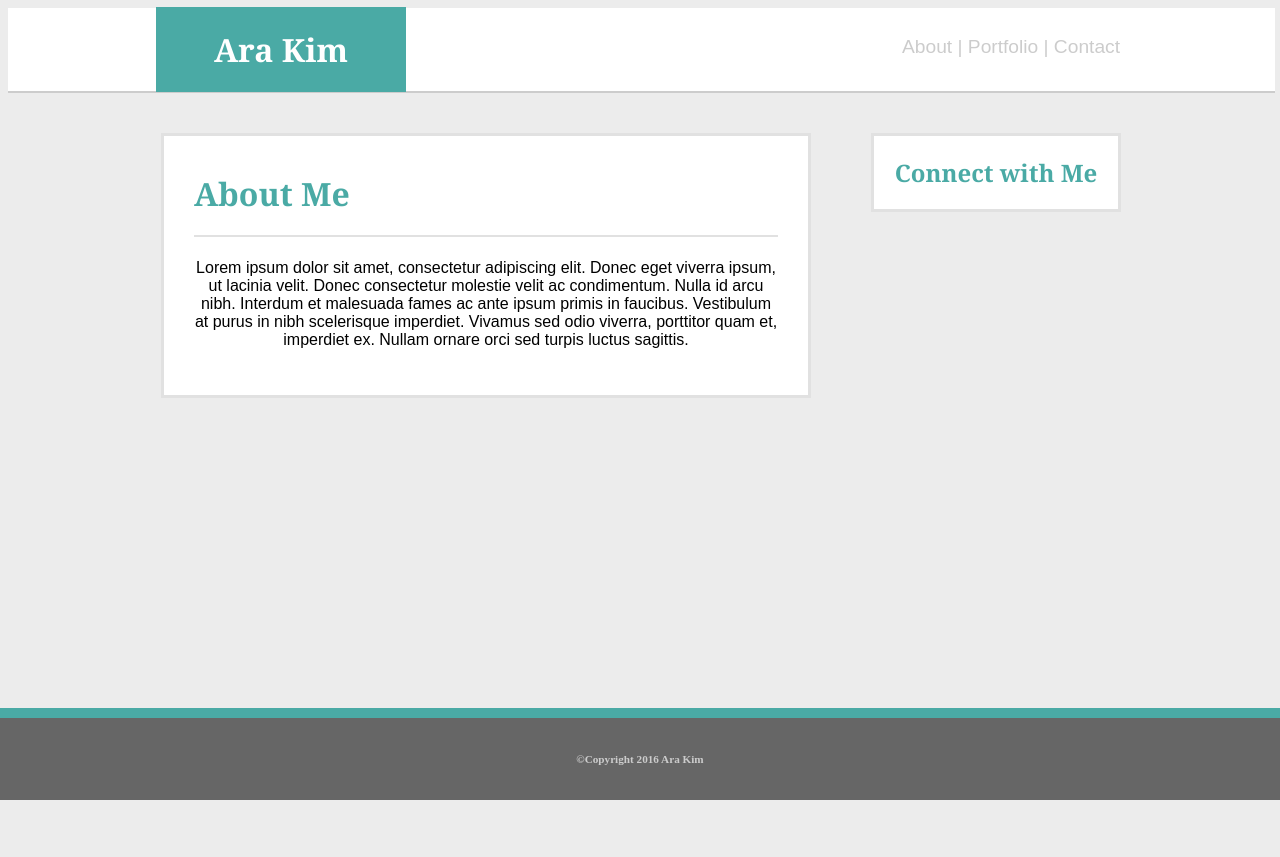
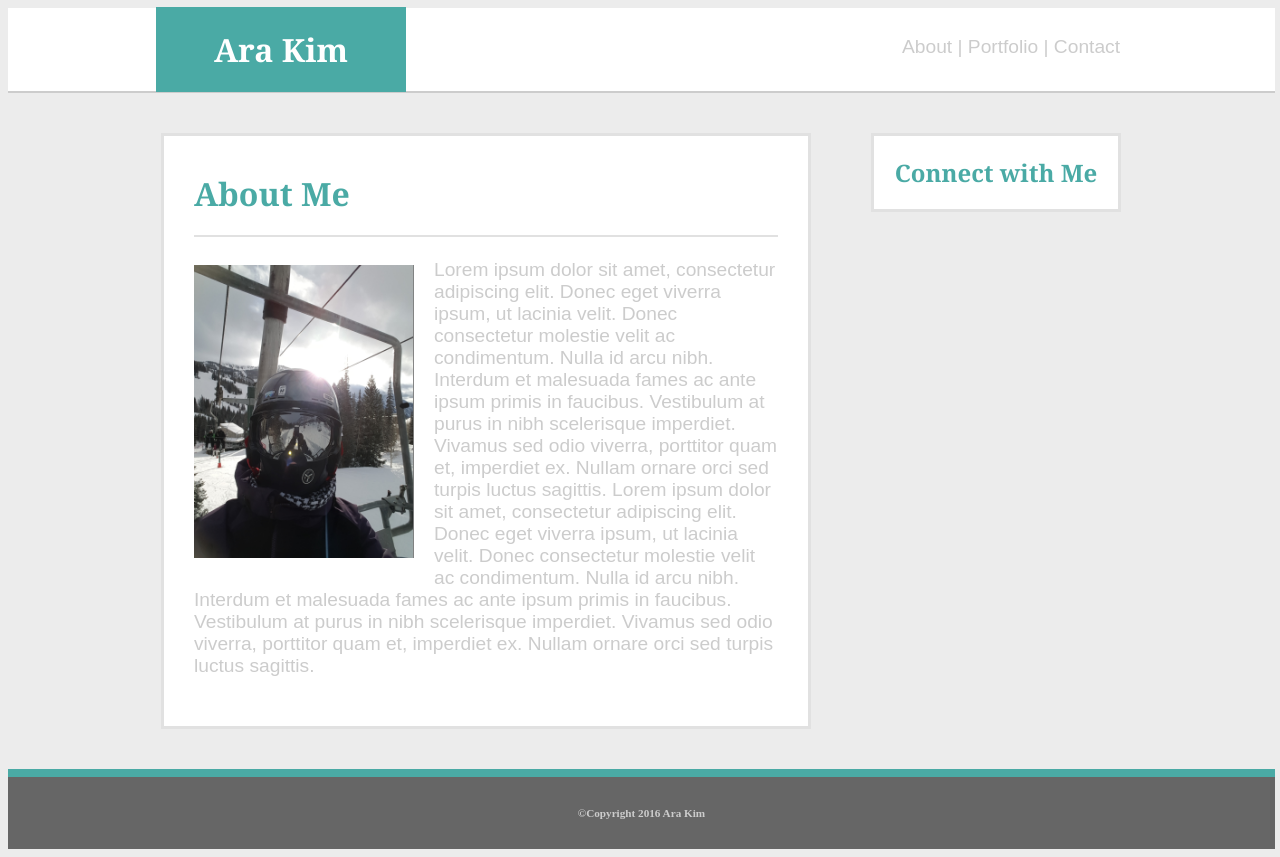
Before and after one commit to Arakim44/Basic-Portfolio, a PHP site: page / in a window 1280 px wide. Before the commit the page ends 800 px from the top, so only its background shows below. Run offline with PHP 8.4, Linux system fonts and the light colour scheme.

Commit message:
Real footer and bio image added

```diff
--- a/assets/css/index.css
+++ b/assets/css/index.css
@@ -88,22 +88,51 @@ div.connect {
 
 }
 
+p.clear{
+  clear: right;
+  font-size: 120%;
+}
+
+#pStyle {
+  color: #cccccc;
+  text-align: left;
+
+}
+
 div.footer{
+  border-top:  8px solid;
+  border-color: #4aaaa5;
+  background-color: #666666;
+  color: #cccccc;
+  clear: both;
+  margin-top: 40px;
+  padding-top: 30px;
+  padding-bottom: 30px;
+  font-size: 70%;
+  left: 0;
+  right: 0;
+  bottom: 0;
+  width: 1267px;
+}
+
+/*div.footer{
   position: absolute;
   display: block;
   border-top:  10px solid;
   border-color: #4aaaa5;
   background-color: #666666;
-  color: #cccccc;
+  color: #cccccc;*/
   /*padding: 28px 155px 33px 150px;*/
   /*width: 1267px;*/
-  left: 0;
+  /*left: 0;
   right: 0;
   bottom: 0;
   padding-top: 35px;
   padding-bottom: 35px;
   font-size: 70%;
 }
+*/
+
 
 #araKim{
   color: #ffffff;
@@ -119,6 +148,12 @@ div.footer{
 
 }
 
+#bio-image{
+  float: left;
+  width: 220px;
+  margin: 6px 20px 10px 0px;
+  /*clear: right;*/
+}
 header {
   color: #cccccc;
   text-align: right;
--- a/index.html
+++ b/index.html
@@ -25,8 +25,9 @@
 
             <div class="about" >
               <h1 id="about">About Me</h1>
-                <p>
-                  Lorem ipsum dolor sit amet, consectetur adipiscing elit. Donec eget viverra ipsum, ut lacinia velit. Donec consectetur molestie velit ac condimentum. Nulla id arcu nibh. Interdum et malesuada fames ac ante ipsum primis in faucibus. Vestibulum at purus in nibh scelerisque imperdiet. Vivamus sed odio viverra, porttitor quam et, imperdiet ex. Nullam ornare orci sed turpis luctus sagittis.
+                <img id="bio-image" src="assets/images/ara1.jpg" alt="Ara Kim" />
+                <p class="clear" id="pStyle">
+                  Lorem ipsum dolor sit amet, consectetur adipiscing elit. Donec eget viverra ipsum, ut lacinia velit. Donec consectetur molestie velit ac condimentum. Nulla id arcu nibh. Interdum et malesuada fames ac ante ipsum primis in faucibus. Vestibulum at purus in nibh scelerisque imperdiet. Vivamus sed odio viverra, porttitor quam et, imperdiet ex. Nullam ornare orci sed turpis luctus sagittis.  Lorem ipsum dolor sit amet, consectetur adipiscing elit. Donec eget viverra ipsum, ut lacinia velit. Donec consectetur molestie velit ac condimentum. Nulla id arcu nibh. Interdum et malesuada fames ac ante ipsum primis in faucibus. Vestibulum at purus in nibh scelerisque imperdiet. Vivamus sed odio viverra, porttitor quam et, imperdiet ex. Nullam ornare orci sed turpis luctus sagittis.
               </p>
             </div>
 
```
Also changed, not shown: assets/images/ara1.jpg (added), assets/images/linkedin.jpg.png (renamed from assets/images/linkedin.png), 2 other files.
